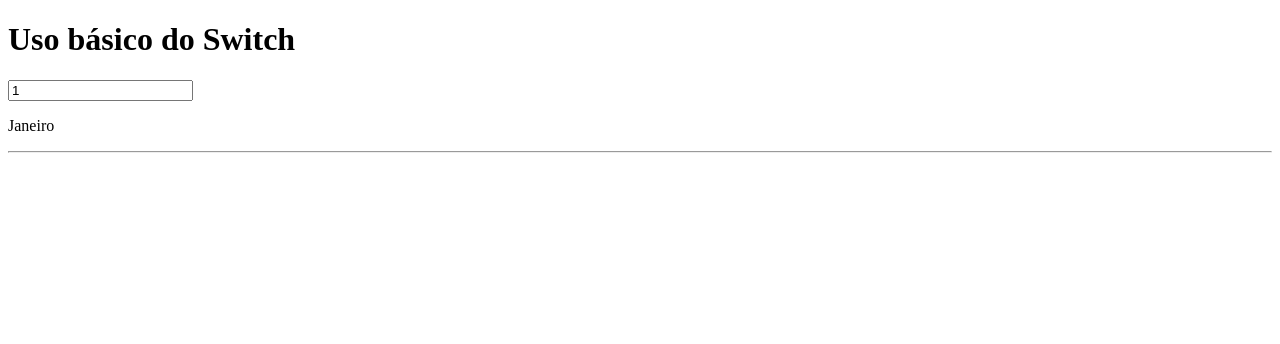
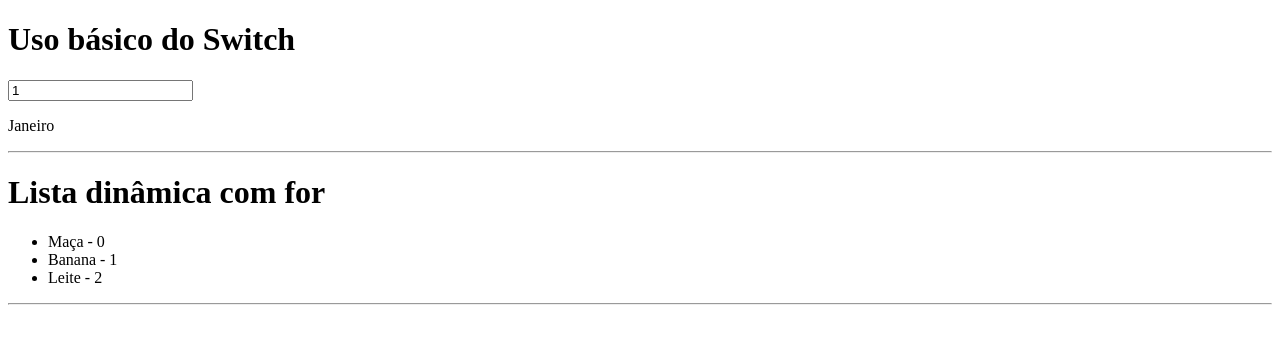
Before and after one commit to AmandaCornelsen/CP2_AT1-MWE, an Angular app: page / in a window 1280 px wide. Shown: the top 344 px of the page. Built offline with nearby package versions, Linux system fonts and the light colour scheme.

Commit message:
Exercício 2 - lista dinâmica com for

```diff
--- a/src/app/app.component.html
+++ b/src/app/app.component.html
@@ -1,3 +1,5 @@
 <app-exercicio1/>
 <hr>
+<app-exercicio2/>
+<hr>
 <router-outlet />
--- a/src/app/app.component.ts
+++ b/src/app/app.component.ts
@@ -1,11 +1,12 @@
 import { Component } from '@angular/core';
 import { RouterOutlet } from '@angular/router';
 import { Exercicio1Component } from './components/exercicio1/exercicio1.component';
+import { Exercicio2Component } from './components/exercicio2/exercicio2.component';
 
 @Component({
   selector: 'app-root',
   standalone: true,
-  imports: [RouterOutlet, Exercicio1Component],
+  imports: [RouterOutlet, Exercicio1Component, Exercicio2Component],
   templateUrl: './app.component.html',
   styleUrl: './app.component.css'
 })
--- /dev/null
+++ b/src/app/components/exercicio2/exercicio2.component.html
@@ -0,0 +1,9 @@
+<h1>Lista dinâmica com for</h1>
+
+<ul>
+  @for (listaCompra of listaCompra; track $index) {
+    <li>{{listaCompra}} - {{$index}}  </li>
+  } @empty {
+    <p>Não há itens na lista de compras</p>
+  }
+</ul>
--- /dev/null
+++ b/src/app/components/exercicio2/exercicio2.component.ts
@@ -0,0 +1,13 @@
+import { CommonModule } from '@angular/common';
+import { Component } from '@angular/core';
+
+@Component({
+  selector: 'app-exercicio2',
+  standalone: true,
+  imports: [CommonModule],
+  templateUrl: './exercicio2.component.html',
+  styleUrl: './exercicio2.component.css'
+})
+export class Exercicio2Component {
+  listaCompra = ["Maça", "Banana", "Leite"]
+}
```
Also changed, not shown: src/app/components/exercicio2/exercicio2.component.css (added).
